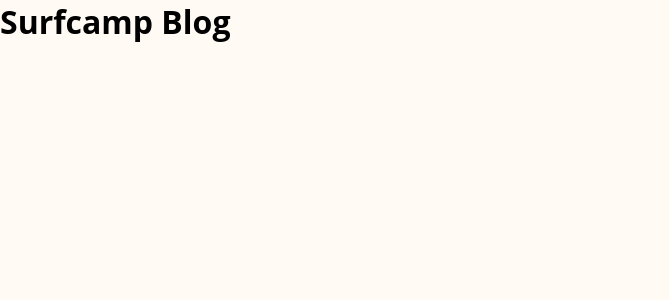
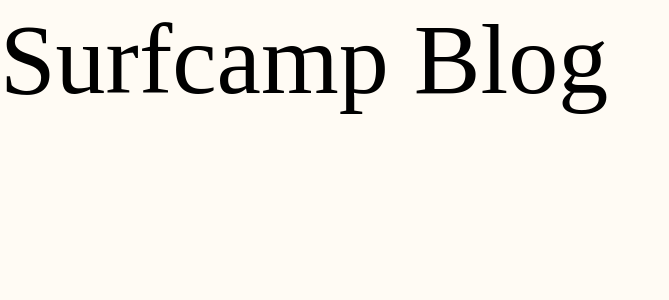
Before and after one commit to eli099/surfcamp_frontend, a Next.js app: page / in a window 1280 px wide. Shown: the top 300 px of the page, without its empty margins (0-669 px from the left). Built offline with nearby package versions, Linux system fonts and the light colour scheme.

Commit message:
finished variables and typography (incl mixins)

```diff
--- a/sass/base/_base.scss
+++ b/sass/base/_base.scss
@@ -43,23 +43,26 @@
   font-style: normal;
 }
 
-// html {
-//   font-size: 62.5%; // 1rem = 10px; 10px/16px = 62.5%
+html {
+  font-size: 62.5%; // 1rem = 10px; 10px/16px = 62.5%
+  // the default font size is 16px but we want to make translating margins from FIGMA easier by converting the font size to 10px
+  // that's why we divide 10px by 16px to get 62.5%
+  // So now 1rem = 10px
 
-//   @include respond(tab-land) {
-//     // width < 900?
-//     font-size: 55%; // 1 rem = 9px, 9/16 = 56.25%
-//   }
+  @include respond(tab-land) {
+    // width < 900?
+    font-size: 55%; // 1 rem = 9px, 9/16 = 56.25%
+  }
 
-//   @include respond(phone) {
-//     // width < 600?
-//     font-size: 50%; // 1 rem = 8px, 8/16 = 50%
-//   }
+  @include respond(phone) {
+    // width < 600?
+    font-size: 50%; // 1 rem = 8px, 8/16 = 50%
+  }
 
-//   @include respond(big-desktop) {
-//     font-size: 75%; // 1 rem = 12px, 12/16 = 75%
-//   }
-// }
+  @include respond(big-desktop) {
+    font-size: 75%; // 1 rem = 12px, 12/16 = 75%
+  }
+}
 
 .bold {
   font-weight: bold;
--- /dev/null
+++ b/sass/base/_mixins.scss
@@ -0,0 +1,31 @@
+// MEDIA QUERY MANAGER
+/*
+0 - 900px:     Phone
+900 - 1200px:  Tablet landscape
+1200 - 1800px: Desktop
+1800px+:       Big desktop
+
+$breakpoint argument choices:
+- phone
+- tab-land
+- big-desktop
+
+1em = 16px
+*/
+@mixin respond($breakpoint) {
+  @if $breakpoint == phone {
+    @media (max-width: 56.25em) {
+      @content;
+    } // 900px;
+  }
+  @if $breakpoint == tab-land {
+    @media (max-width: 75em) {
+      @content;
+    } // 1200px
+  }
+  @if $breakpoint == big-desktop {
+    @media (min-width: 112.5em) {
+      @content;
+    } // 1800px
+  }
+}
--- /dev/null
+++ b/sass/base/_typography.scss
@@ -0,0 +1,44 @@
+// For paragraphs
+@import url('https://fonts.googleapis.com/css2?family=Open+Sans:ital,wght@0,300..800;1,300..800&display=swap');
+
+// For headlines
+@import url('https://fonts.googleapis.com/css2?family=DM+Sans:ital,opsz,wght@0,9..40,100..1000;1,9..40,100..1000&family=Open+Sans:ital,wght@0,300..800;1,300..800&display=swap');
+
+h1,
+h2,
+h3,
+h4 {
+  font-family: "DM Serif Display", serif;
+}
+
+h1 {
+  font-size: 10rem;
+  line-height: 12rem;
+  font-weight: 500;
+}
+
+h2 {
+  font-size: 8rem;
+}
+
+h3 {
+  font-size: 6rem;
+  line-height: 7rem;
+}
+
+h4 {
+  font-size: 4rem;
+  line-height: 4.7rem;
+}
+
+h5 {
+  font-size: 3rem;
+}
+
+.copy {
+  font-size: 2rem;
+}
+
+.copy-small {
+  font-size: 15px;
+}
--- a/sass/base/_variables.scss
+++ b/sass/base/_variables.scss
@@ -1,3 +1,5 @@
 // import this to the main.scss
 $turquise: #14A998;
 $light-beige: #FFFBF4;
+$light-brown: #F1E8D9;
+$brown: #D7C094;
--- a/sass/main.scss
+++ b/sass/main.scss
@@ -1,4 +1,7 @@
+// @ very top because will use in the base file
+@import "base/mixins";
 @import "base/variables";
 // ! ^ above ^ needs to be at the top to make it available to all the following files (or error will show)
-
+@import "base/typography";
+// ! needs to be ^ above ^ base
 @import "base/base";
```
